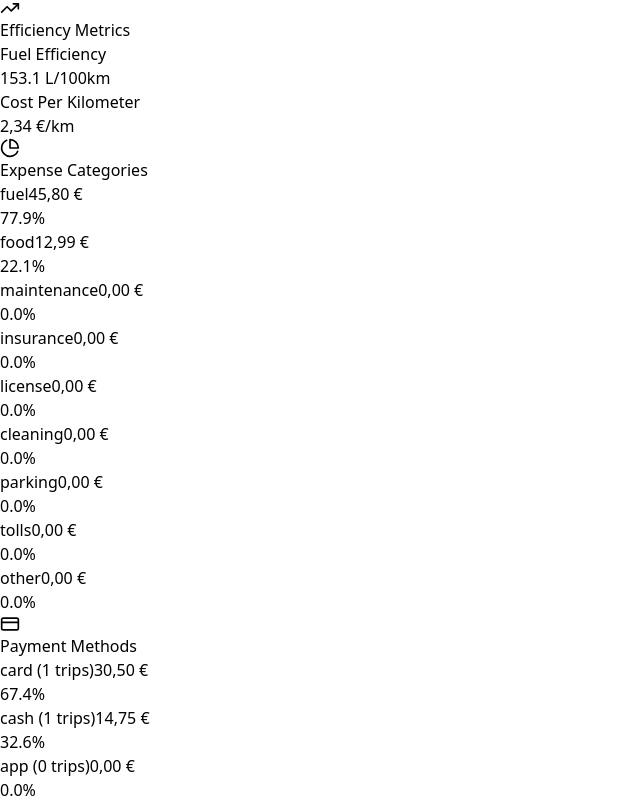
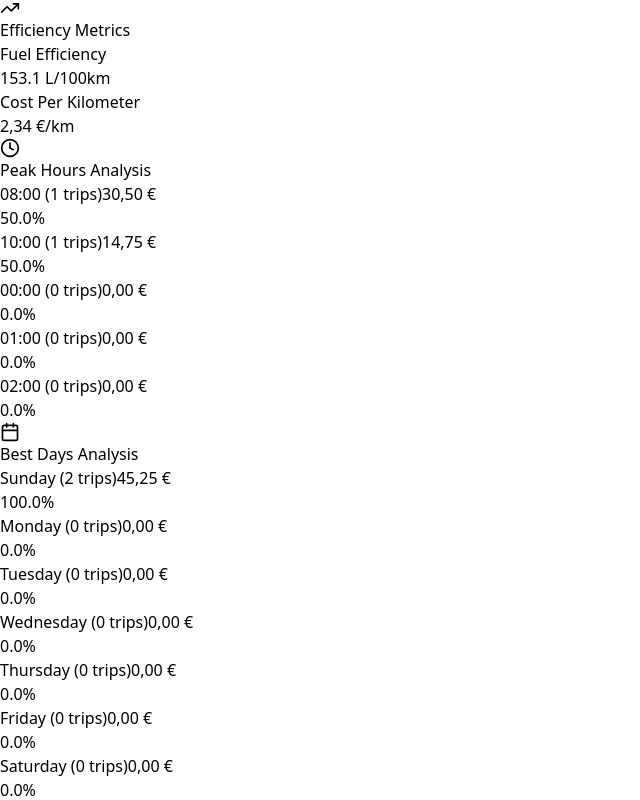
Before and after one commit to MarkoB19/TaxiTracker, a React (Vite) app: page /stats in a window 1280 px wide. Shown: the part 540-1340 px from the top of the page, without its empty margins (0-640 px from the left). Built offline with nearby package versions, Linux system fonts and the light colour scheme.

Commit message:
Add time and day analytics to statistics

```diff
--- a/src/pages/Stats.tsx
+++ b/src/pages/Stats.tsx
@@ -6,10 +6,12 @@ import {
   createMonthlySummary,
   calculateFuelEfficiency,
   calculateExpenseCategoryBreakdown,
-  calculatePaymentMethodBreakdown
+  calculatePaymentMethodBreakdown,
+  calculateTimeOfDayAnalysis,
+  calculateDayOfWeekAnalysis
 } from '../utils/calculations';
 import { formatCurrency, formatDistance, getWeekRange, getMonthYear } from '../utils/dateHelpers';
-import { BarChart2Icon, CalendarIcon, TrendingUpIcon, BarChartIcon, PieChartIcon, CreditCardIcon } from 'lucide-react';
+import { BarChart2Icon, CalendarIcon, TrendingUpIcon, BarChartIcon, PieChartIcon, CreditCardIcon, ClockIcon, Calendar } from 'lucide-react';
 
 const Stats: React.FC = () => {
   const { trips, expenses, currentDate, settings } = useAppContext();
@@ -31,15 +33,9 @@ const Stats: React.FC = () => {
   const expenseBreakdown = calculateExpenseCategoryBreakdown(expenses);
   const paymentBreakdown = calculatePaymentMethodBreakdown(trips);
 
-  const getEfficiencyLabel = () => {
-    if (settings.distanceUnit === 'km' && settings.volumeUnit === 'L') {
-      return 'L/100km';
-    }
-    if (settings.distanceUnit === 'mi' && settings.volumeUnit === 'gal') {
-      return 'MPG';
-    }
-    return `${settings.volumeUnit}/${settings.distanceUnit}`;
-  };
+  // Calculate time and day analysis
+  const timeAnalysis = calculateTimeOfDayAnalysis(trips);
+  const dayAnalysis = calculateDayOfWeekAnalysis(trips);
 
   const formatEfficiency = () => {
     if (efficiency === 0) return 'N/A';
@@ -57,6 +53,10 @@ const Stats: React.FC = () => {
     if (costPerDistance === 0) return 'N/A';
     const unit = settings.distanceUnit === 'km' ? 'km' : 'mile';
     return `${formatCurrency(costPerDistance, settings.currency)}/${unit}`;
+  };
+
+  const formatHour = (hour: number) => {
+    return `${hour.toString().padStart(2, '0')}:00`;
   };
 
   const renderSummary = () => {
@@ -350,6 +350,68 @@ const Stats: React.FC = () => {
         </div>
       </div>
 
+      {/* Time of Day Analysis */}
+      <div className="bg-white dark:bg-gray-800 rounded-lg shadow-md p-4 mb-4">
+        <h3 className="text-lg font-semibold text-gray-800 dark:text-white mb-3 flex items-center">
+          <ClockIcon size={20} className="mr-1 text-orange-500" />
+          Peak Hours Analysis
+        </h3>
+        <div className="space-y-3">
+          {timeAnalysis.slice(0, 5).map(({ hour, tripCount, totalIncome, percentage }) => (
+            <div key={hour} className="relative">
+              <div className="flex justify-between items-center mb-1">
+                <span className="text-sm font-medium text-gray-700 dark:text-gray-300">
+                  {formatHour(hour)} ({tripCount} trips)
+                </span>
+                <span className="text-sm text-gray-600 dark:text-gray-400">
+                  {formatCurrency(totalIncome, settings.currency)}
+                </span>
+              </div>
+              <div className="w-full h-2 bg-gray-200 dark:bg-gray-700 rounded-full overflow-hidden">
+                <div
+                  className="h-full bg-orange-500 rounded-full"
+                  style={{ width: `${percentage}%` }}
+                />
+              </div>
+              <span className="text-xs text-gray-500 dark:text-gray-400">
+                {percentage.toFixed(1)}%
+              </span>
+            </div>
+          ))}
+        </div>
+      </div>
+
+      {/* Day of Week Analysis */}
+      <div className="bg-white dark:bg-gray-800 rounded-lg shadow-md p-4 mb-4">
+        <h3 className="text-lg font-semibold text-gray-800 dark:text-white mb-3 flex items-center">
+          <Calendar size={20} className="mr-1 text-indigo-500" />
+          Best Days Analysis
+        </h3>
+        <div className="space-y-3">
+          {dayAnalysis.map(({ dayName, tripCount, totalIncome, percentage }) => (
+            <div key={dayName} className="relative">
+              <div className="flex justify-between items-center mb-1">
+                <span className="text-sm font-medium text-gray-700 dark:text-gray-300">
+                  {dayName} ({tripCount} trips)
+                </span>
+                <span className="text-sm text-gray-600 dark:text-gray-400">
+                  {formatCurrency(totalIncome, settings.currency)}
+                </span>
+              </div>
+              <div className="w-full h-2 bg-gray-200 dark:bg-gray-700 rounded-full overflow-hidden">
+                <div
+                  className="h-full bg-indigo-500 rounded-full"
+                  style={{ width: `${percentage}%` }}
+                />
+              </div>
+              <span className="text-xs text-gray-500 dark:text-gray-400">
+                {percentage.toFixed(1)}%
+              </span>
+            </div>
+          ))}
+        </div>
+      </div>
+
       {/* Expense Category Breakdown */}
       <div className="bg-white dark:bg-gray-800 rounded-lg shadow-md p-4 mb-4">
         <h3 className="text-lg font-semibold text-gray-800 dark:text-white mb-3 flex items-center">
--- a/src/utils/calculations.ts
+++ b/src/utils/calculations.ts
@@ -35,6 +35,77 @@ export interface PaymentMethodBreakdown {
   percentage: number;
   tripCount: number;
 }
+
+export interface TimeOfDayAnalysis {
+  hour: number;
+  tripCount: number;
+  totalIncome: number;
+  percentage: number;
+}
+
+export interface DayOfWeekAnalysis {
+  dayName: string;
+  dayIndex: number;
+  tripCount: number;
+  totalIncome: number;
+  percentage: number;
+}
+
+export const calculateTimeOfDayAnalysis = (trips: Trip[]): TimeOfDayAnalysis[] => {
+  const hourlyData: { [hour: number]: { count: number; income: number } } = {};
+
+  // Initialize all hours
+  for (let i = 0; i < 24; i++) {
+    hourlyData[i] = { count: 0, income: 0 };
+  }
+
+  // Process trips
+  trips.forEach(trip => {
+    const startHour = parseInt(trip.startTime.split(':')[0]);
+    hourlyData[startHour].count++;
+    hourlyData[startHour].income += calculateTripTotal(trip);
+  });
+
+  const totalTrips = trips.length;
+
+  return Object.entries(hourlyData)
+    .map(([hour, data]) => ({
+      hour: parseInt(hour),
+      tripCount: data.count,
+      totalIncome: data.income,
+      percentage: totalTrips > 0 ? (data.count / totalTrips) * 100 : 0
+    }))
+    .sort((a, b) => b.tripCount - a.tripCount);
+};
+
+export const calculateDayOfWeekAnalysis = (trips: Trip[]): DayOfWeekAnalysis[] => {
+  const dayNames = ['Sunday', 'Monday', 'Tuesday', 'Wednesday', 'Thursday', 'Friday', 'Saturday'];
+  const dayData: { [day: number]: { count: number; income: number } } = {};
+
+  // Initialize all days
+  for (let i = 0; i < 7; i++) {
+    dayData[i] = { count: 0, income: 0 };
+  }
+
+  // Process trips
+  trips.forEach(trip => {
+    const dayOfWeek = new Date(trip.date).getDay();
+    dayData[dayOfWeek].count++;
+    dayData[dayOfWeek].income += calculateTripTotal(trip);
+  });
+
+  const totalTrips = trips.length;
+
+  return Object.entries(dayData)
+    .map(([dayIndex, data]) => ({
+      dayName: dayNames[parseInt(dayIndex)],
+      dayIndex: parseInt(dayIndex),
+      tripCount: data.count,
+      totalIncome: data.income,
+      percentage: totalTrips > 0 ? (data.count / totalTrips) * 100 : 0
+    }))
+    .sort((a, b) => b.tripCount - a.tripCount);
+};
 
 export const calculateExpenseCategoryBreakdown = (expenses: Expense[]): CategoryBreakdown[] => {
   const totalExpenses = expenses.reduce((sum, expense) => sum + expense.amount, 0);
```
